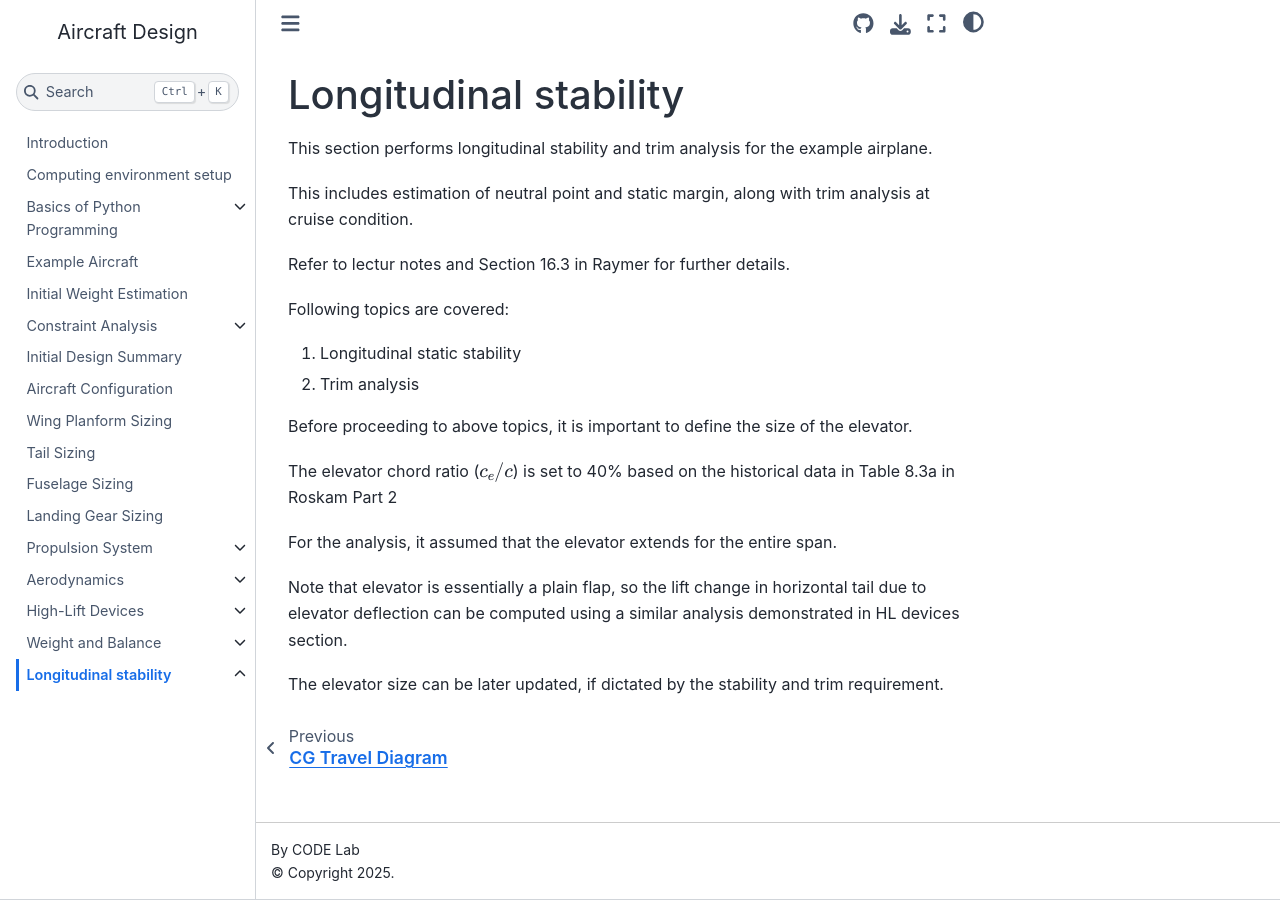
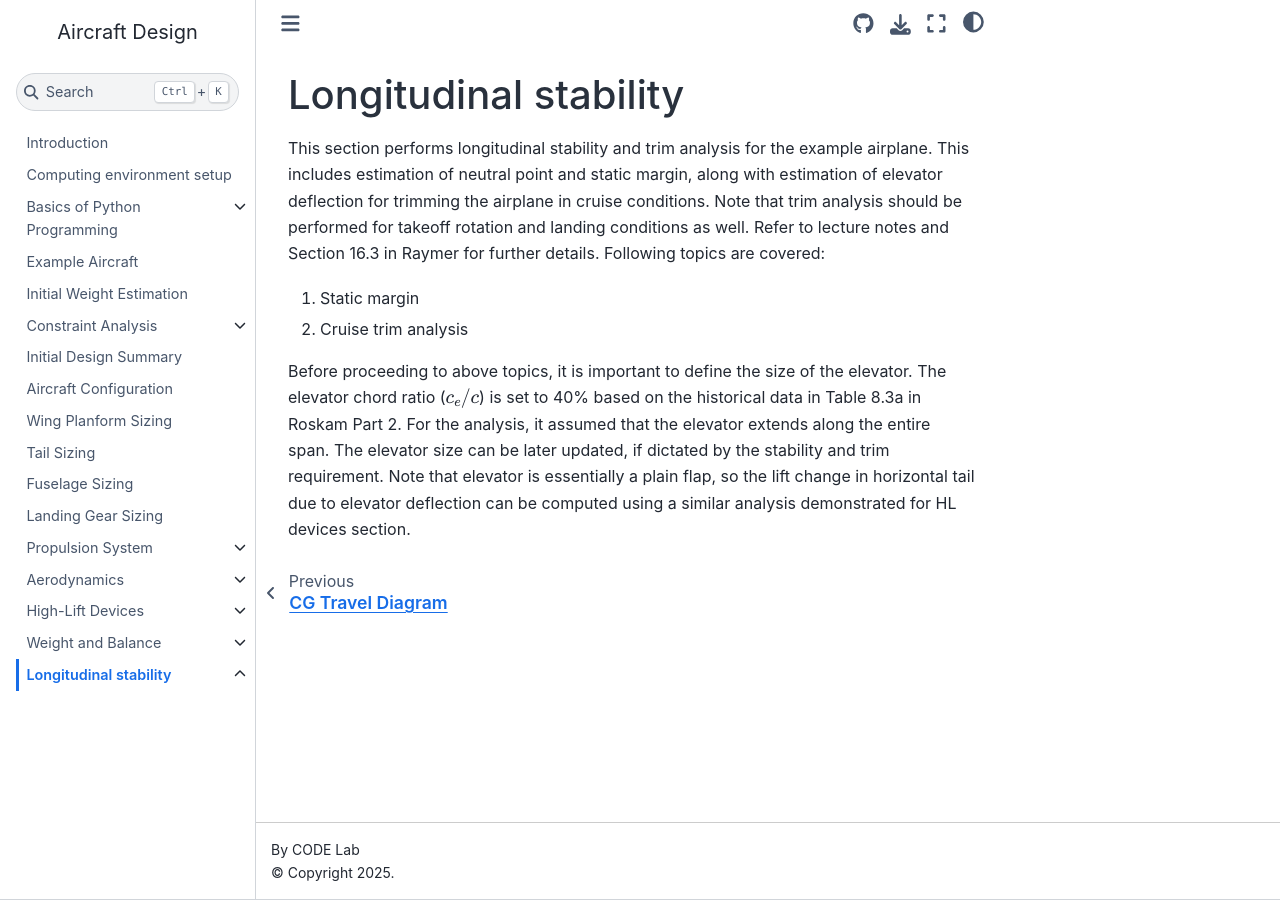
Before and after one commit to ComputationalDesignLab/aircraft-design, a Jupyter Book: the page built from book/long_stability/intro.md, in a window 1280 px wide. Built offline with Jupyter Book 1.0.4 settings and Sphinx 7.4.7 and the Sphinx Book theme 1.1.4, drawn with Linux system fonts in a browser that asks for light colours; pages that are not in the unit, such as notebooks, are missing from menus.

Commit message:
updated intro for long stability

```diff
--- a/book/long_stability/intro.md
+++ b/book/long_stability/intro.md
@@ -1,22 +1,8 @@
 # Longitudinal stability
 
-This section performs longitudinal stability and trim analysis for the example airplane.
+This section performs longitudinal stability and trim analysis for the example airplane. This includes estimation of neutral point and static margin, along with estimation of elevator deflection for trimming the airplane in cruise conditions. Note that trim analysis should be performed for takeoff rotation and landing conditions as well. Refer to lecture notes and Section 16.3 in Raymer for further details. Following topics are covered:
 
-This includes estimation of neutral point and static margin, along with trim analysis at cruise condition.
+1. Static margin
+2. Cruise trim analysis
 
-Refer to lectur notes and Section 16.3 in Raymer for further details.
-
-Following topics are covered:
-
-1. Longitudinal static stability
-2. Trim analysis
-
-Before proceeding to above topics, it is important to define the size of the elevator.
-
-The elevator chord ratio ($c_e/c$) is set to 40% based on the historical data in Table 8.3a in Roskam Part 2
-
-For the analysis, it assumed that the elevator extends for the entire span.
-
-Note that elevator is essentially a plain flap, so the lift change in horizontal tail due to elevator deflection can be computed using a similar analysis demonstrated in HL devices section.
-
-The elevator size can be later updated, if dictated by the stability and trim requirement.
+Before proceeding to above topics, it is important to define the size of the elevator. The elevator chord ratio ($c_e/c$) is set to 40% based on the historical data in Table 8.3a in Roskam Part 2. For the analysis, it assumed that the elevator extends along the entire span. The elevator size can be later updated, if dictated by the stability and trim requirement. Note that elevator is essentially a plain flap, so the lift change in horizontal tail due to elevator deflection can be computed using a similar analysis demonstrated for HL devices section.
```
